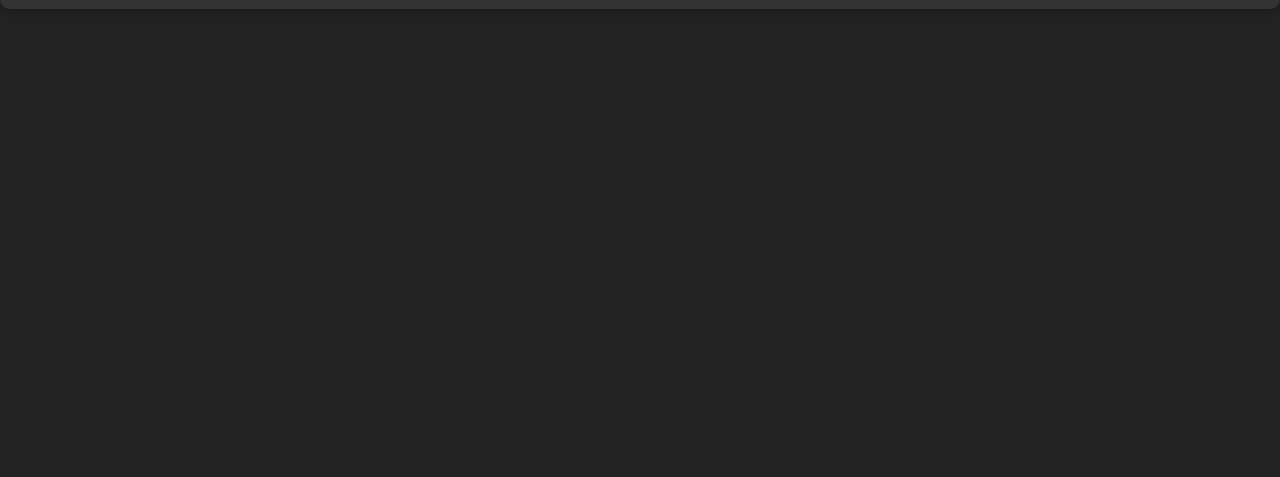
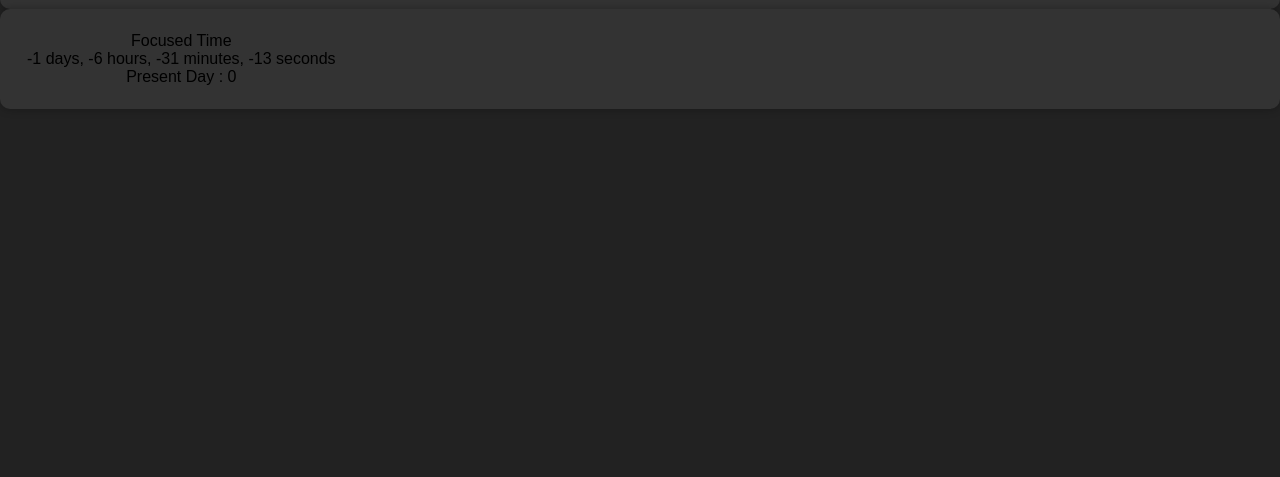
Before and after one commit to sidduganeshsid/TimeFromBirth, a plain HTML site: page index.html in a window 1280 px wide. Shown: the part 323-800 px from the top of the page. Drawn offline with Linux system fonts and the light colour scheme.

Commit message:
adding focus time

```diff
--- a/index.html
+++ b/index.html
@@ -39,6 +39,22 @@
         </table>
     </div>
 
+    <div class="pclock">
+        <table>
+            <tr>
+                <td>
+        <!-- <img src="sid.jpg" alt="SidduGaneshProfilePic"></td> -->
+            <td>
+        <div id="fname"></div>
+        <div id="fage"></div>
+        <div id="ftime"></div>
+
+        <div id="fPresentDay"></div>
+            </td>
+            </tr>
+        </table>
+    </div>
+
     <script src="script.js"></script>
 </body>
 </html>
--- a/script.js
+++ b/script.js
@@ -1,6 +1,7 @@
 // Replace this with your birth date and time in "YYYY-MM-DDTHH:MM:SS" format
 const birthDate = "2001-09-09T05:05:00";
 const parentsDOM = "2000-04-26T00:00:00";
+const fDOM = "2024-04-19T05:25:00";
 
 function millisecondsToYears(milliseconds) {
     // Define the number of milliseconds in a year
@@ -92,6 +93,45 @@ function updateClockP(parentsDOM) {
     document.getElementById('PPresentDay').textContent = PresentDayString;
 }
 
+function updateClockFocused(fDOM) {
+    const now = new Date();
+    const birthDateTime = (new Date(fDOM));//india do = -64803000
+    // const birthDateTime1 = (new Date(birthDate)) - 64803000;
+    const elapsedTime = now - birthDateTime;
+    // const elapsedTime1 = now - birthDateTime1;
+    const milliseconds = elapsedTime;
+
+    const fseconds = Math.floor(elapsedTime / 1000) % 60;
+    const fminutes = Math.floor(elapsedTime / (1000 * 60)) % 60;
+    const fhours = Math.floor(elapsedTime / (1000 * 60 * 60)) % 24;
+    const fdays = Math.floor(elapsedTime / (1000 * 60 * 60 * 24));
+
+    // const birthYear = birthDateTime.getFullYear();
+    // const currentYear = now.getFullYear();
+    const age = millisecondsToYears(milliseconds);
+
+    const timeString = `${fdays} days, ${fhours} hours, ${fminutes} minutes, ${fseconds} seconds`;
+    // const ageString = "";
+    // if(age==1)
+    // {
+    //     ageString = `Age: ${age} year`;
+    // }
+    // else
+    // {
+    const ageString = ` ${age} years`;
+    // }
+    const PresentDayString = `Present Day : ${fdays+1}`;
+
+    var UserName = "Focused Time ";
+    document.getElementById('fname').textContent = UserName;
+   // document.getElementById('name').textContent = UserName;
+    document.getElementById('ftime').textContent = timeString;
+    if(age>=1)
+    document.getElementById('fage').textContent = ageString;
+    else
+    document.getElementById('fage').textContent = "";
+    document.getElementById('fPresentDay').textContent = PresentDayString;
+}
 // Update the clock every second
 setInterval(() => {
     updateClock(birthDate);
@@ -103,6 +143,12 @@ setInterval(() => {
 
 }, 1000);
 
+setInterval(() => {
+    updateClockFocused(fDOM);
+
+}, 1000);
+
 // Initial update
 updateClock(birthDate);
 updateClockP(parentsDOM);
+updateClockFocused(fDOM);
```
